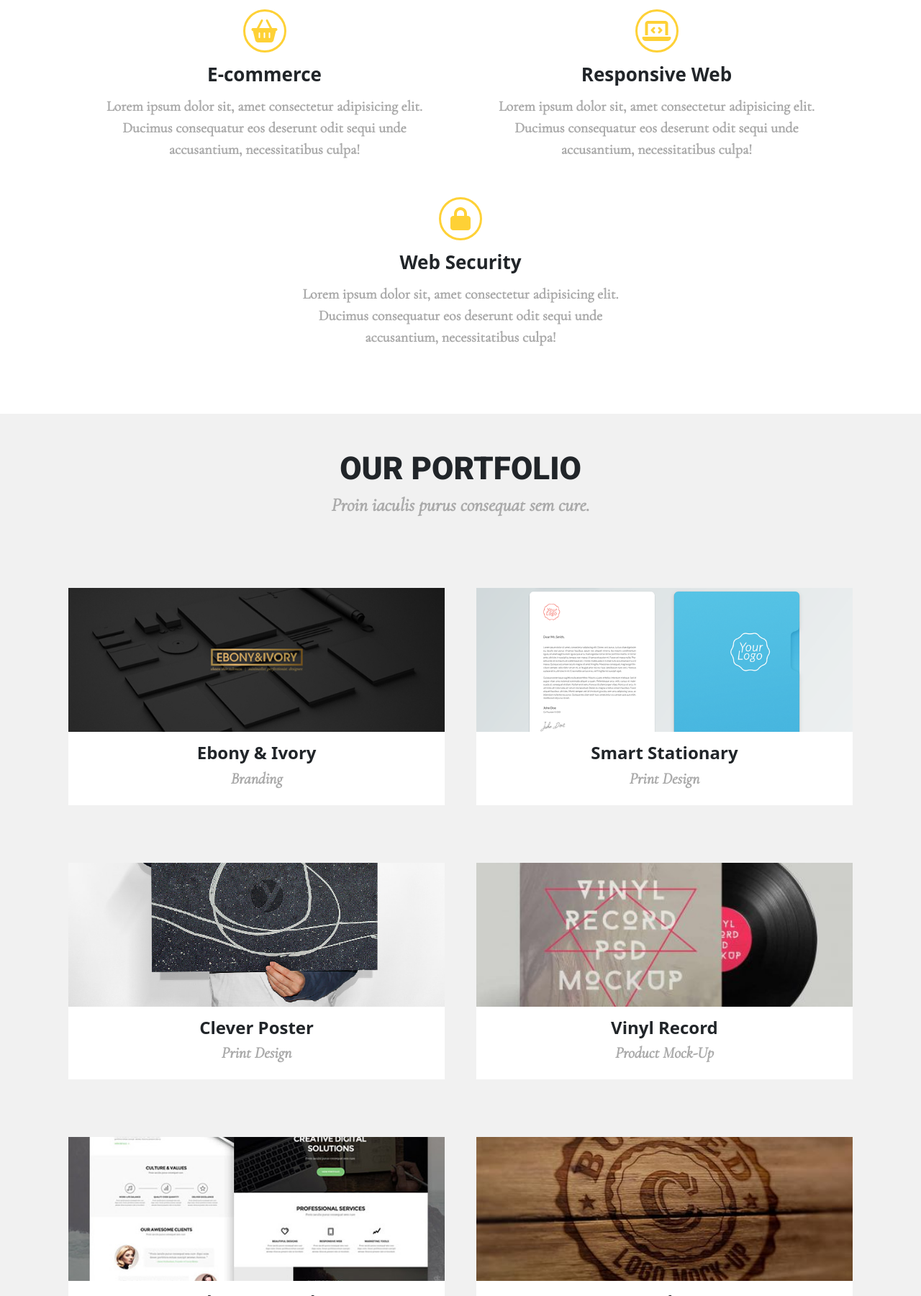
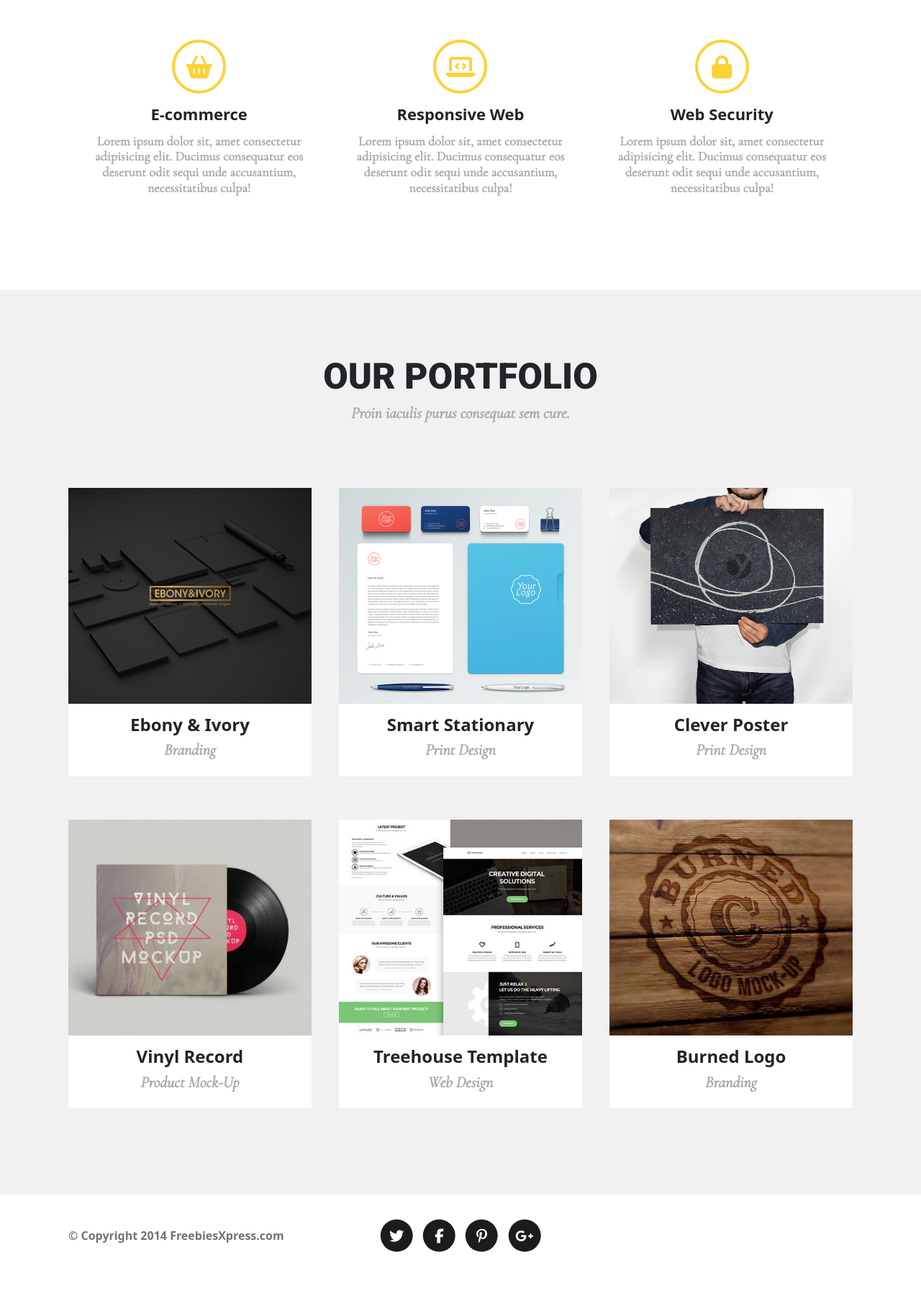
Before and after one commit to Dariusz-Wilk/Golden-studio-website, a website: page index.html in a window 1280 px wide. Shown: the part 999-2800 px from the top of the page at 72% size. After the commit the page ends 2773 px from the top, so only its background shows below. Drawn offline with nearby package versions, Linux system fonts and the light colour scheme.

Commit message:
create layout page for 992px width and wider / correct some style

```diff
--- a/sass/style.scss
+++ b/sass/style.scss
@@ -15,11 +15,11 @@ $subtitle-font: 'Marck Script', cursive;
 $main-color: #fed136;
 $light-color: #fff;
 $grey-color: #aaaaaa;
-$footer-text-color: #5b5a5a;
+$footer-text-color: #737373;
 
 .container {
 	max-width: 1140px;
-	padding: 50px 25px;
+	padding: 90px 25px;
 	margin: 0 auto;
 }
 
@@ -53,6 +53,10 @@ $footer-text-color: #5b5a5a;
 		color: $main-color;
 		font-family: $subtitle-font;
 		font-size: 24px;
+
+		&:hover {
+			color: $main-color;
+		}
 	}
 
 	&__container {
@@ -64,10 +68,12 @@ $footer-text-color: #5b5a5a;
 				color: $light-color;
 				display: inline-block;
 				margin-left: auto;
-				width: 40%;
+				width: 50%;
 				text-align: right;
-				padding: 5px 30px;
+				padding: 5px 27px;
 				background-color: rgba(0, 0, 0, 0.4);
+				font-size: 14px;
+				text-transform: uppercase;
 
 				&:hover {
 					color: $main-color;
@@ -98,6 +104,7 @@ $footer-text-color: #5b5a5a;
 	justify-content: center;
 	align-items: center;
 	&__box {
+		margin-top: 100px;
 		text-align: center;
 		color: white;
 		z-index: 1;
@@ -186,7 +193,7 @@ $footer-text-color: #5b5a5a;
 	&__card {
 		margin: 60px 0;
 		&-img-box {
-			height: 200px;
+			height: 300px;
 		}
 
 		&-img {
@@ -220,6 +227,9 @@ $footer-text-color: #5b5a5a;
 // FOOTER SECTION
 
 .footer {
+	&__container {
+		padding: 45px 25px;
+	}
 	&__text {
 		text-align: center;
 		font-weight: 700;
@@ -323,9 +333,6 @@ $footer-text-color: #5b5a5a;
 	}
 
 	.footer {
-		&__text {
-			font-size: 18px;
-		}
 		&__icon {
 			height: 35px;
 			width: 35px;
@@ -335,7 +342,100 @@ $footer-text-color: #5b5a5a;
 }
 
 @media (min-width: 992px) {
+	.section-title {
+		font-size: 50px;
+	}
+
+	.section-subtitle {
+		font-size: 22px;
+	}
+
+	.nav {
+		&__logo {
+			font-size: 34px;
+		}
+
+		&__container {
+			.navbar-nav {
+				.nav-link {
+					padding: 5px 25px;
+
+					&:hover {
+						color: $main-color;
+					}
+				}
+			}
+		}
+	}
+
+	.splash {
+		&__box {
+			&-subtitle {
+				font-size: 60px;
+			}
+			&-title {
+				font-size: 76px;
+			}
+
+			&-btn {
+				font-size: 22px;
+				padding: 20px 40px;
+			}
+		}
+	}
+
+	.services {
+		&__card {
+			margin-bottom: 15px;
+			padding: 10px 27px;
+			flex: 0 0 33.333%;
+		}
+
+		&__card-icon-box {
+			width: 75px;
+			height: 75px;
+			border-width: 4px;
+		}
+
+		&__card-title {
+			font-size: 22px;
+			margin: 9px 0;
+		}
+
+		&__card-text {
+			font-size: 18px;
+			line-height: 1.2;
+		}
+	}
+
+	.portfolio {
+		&__card {
+			flex: 0 0 31%;
+			margin: 30px 0;
+		}
+	}
+
+	.footer {
+		&__container {
+			position: relative;
+		}
+		&__text {
+			text-align: left;
+			margin: 0;
+		}
+
+		&__icons {
+			position: absolute;
+			top: 50%;
+			left: 50%;
+			transform: translate(-50%, -50%);
+		}
+
+		&__icon {
+			height: 45px;
+			width: 45px;
+			line-height: 45px;
+			font-size: 20px;
+		}
+	}
 }
-
-@media (min-width: 1200px) {
-}
```
Also changed, not shown: css/style.css, 1 other file.
